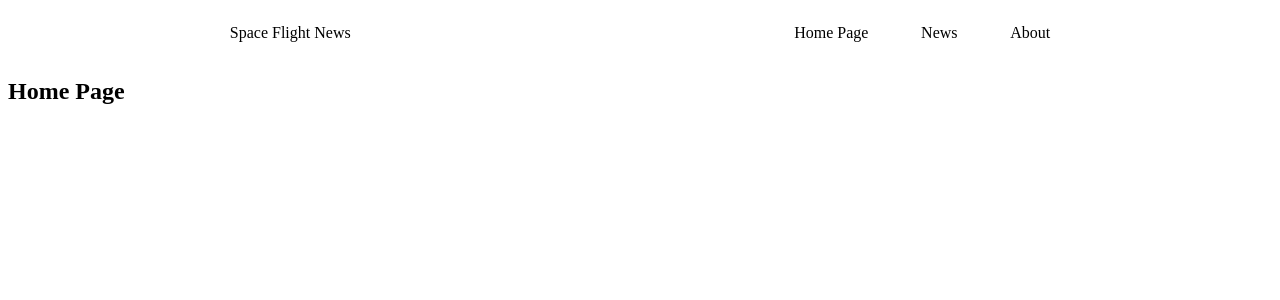
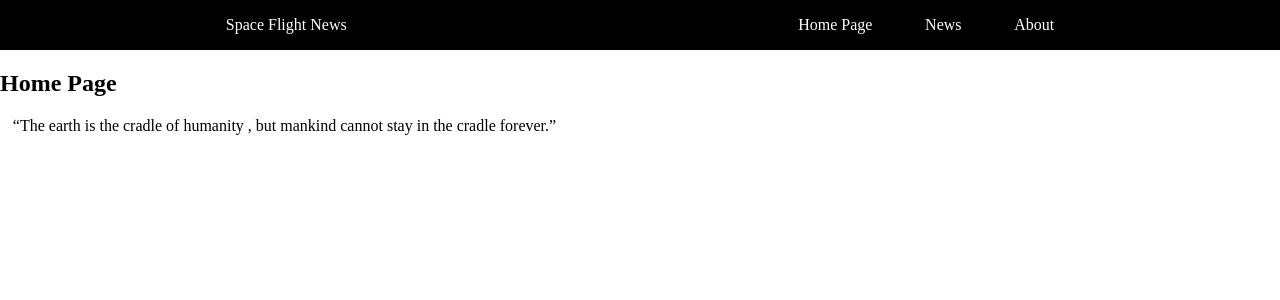
Before and after one commit to DionisioMC/SpaceFlightNewsSPA, a React (Vite) app: page / in a window 1280 px wide. Shown: the top 300 px of the page. Built offline with nearby package versions, Linux system fonts and the light colour scheme.

Commit message:
Continue to add to the Home Page

```diff
--- a/src/App.css
+++ b/src/App.css
@@ -1,7 +1,15 @@
+body {
+  margin: 0%;
+  padding: 0%;
+}
+
 header {
   display: flex;
   flex-direction: row;
   justify-content: space-around;
+  background-color: black;
+  color: white;
+  margin: 0px;
 }
 
 #pages {
@@ -10,3 +18,7 @@ header {
   justify-content: space-between;
   width: 20vw;
 }
+
+#quotes {
+  margin-left: 1%;
+}
--- a/src/pages/Home.jsx
+++ b/src/pages/Home.jsx
@@ -2,6 +2,11 @@ function Home() {
     return(
         <>
             <h2>Home Page</h2>
+
+            <div id="quotes">
+                <q>The earth is the cradle of humanity , but mankind cannot stay in the cradle forever.</q>
+            </div>
+
         </>
     )
 }
```
